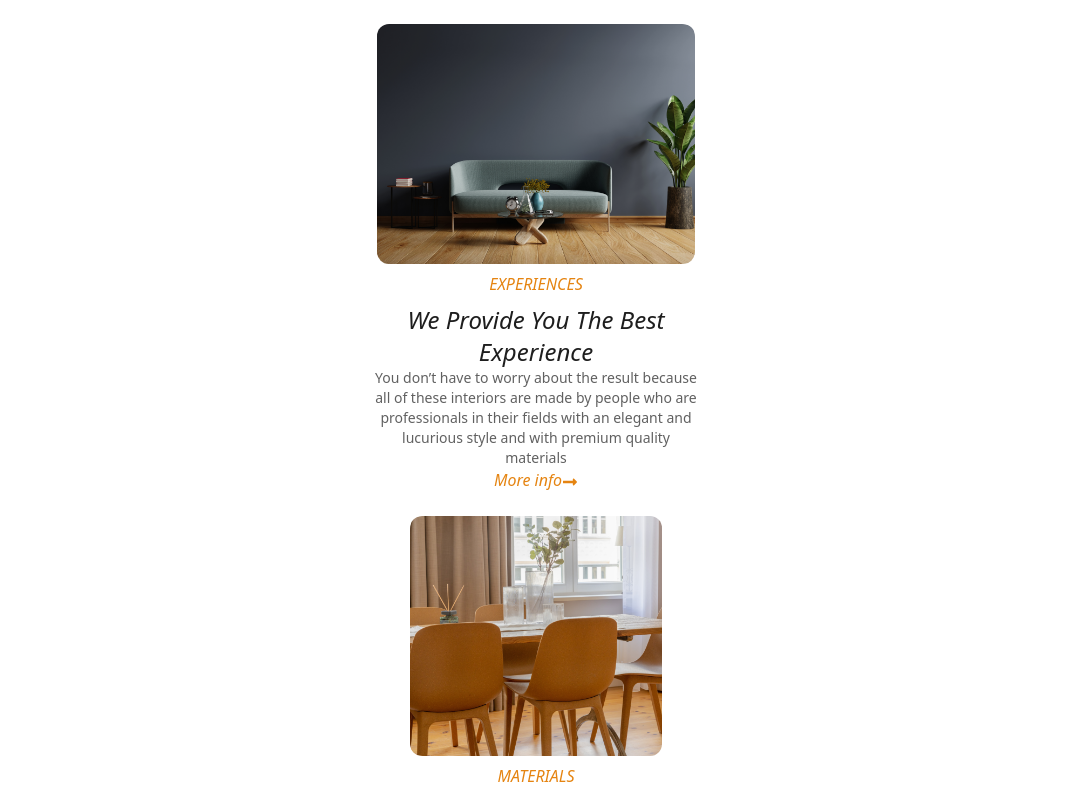
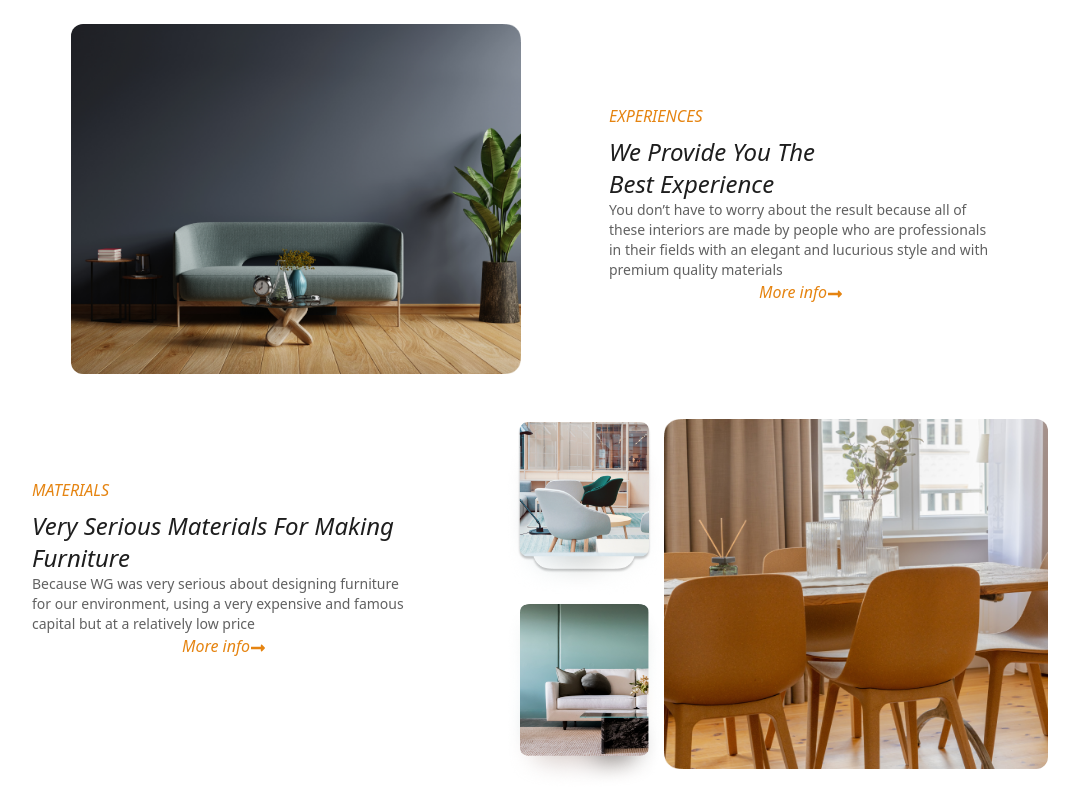
Before and after one commit to Manish6906/wooden-galaxy, a React (Vite) app: page / in a window 1280 px wide. Shown: the top 800 px of the page, without its empty margins (104-1183 px from the left). Built offline with nearby package versions, Linux system fonts and the light colour scheme.

Commit message:
experience and material

```diff
--- a/src/Components/B_experience.jsx
+++ b/src/Components/B_experience.jsx
@@ -2,19 +2,21 @@ import React from 'react'
 import rectangle from "../assets/Rectangle1451.png"
 import material from "../assets/Rectangle1446.png"
 import { FaLongArrowAltRight } from "react-icons/fa"
+import material_1 from "../assets/Group48095417.png"
+import material_2 from "../assets/Group48095419.png"
 
 const B_experience = () => {
   return (
     <div>
         <section className="my-6">
-            <div>
-                <div>
-                    <img className="h-60 mx-auto rounded-xl" src={rectangle} alt="image" />
+            <div className='md:flex md:gap-20 md:justify-center'>
+                <div className='flex flex-col items-center'>
+                    <img className="h-[350px] rounded-xl md:w-[450px]" src={rectangle} alt="image" />
                 </div>
-                <div className='w-[330px] mx-auto'>
-                  <h5 className='text-center italic my-2 text-[#E58411]'>EXPERIENCES</h5>
-                  <h2 className='text-[#1E1E1E] text-center italic text-2xl'>We Provide You The Best Experience</h2>
-                  <p className='text-center text-[#1E1E1E] text-sm opacity-70'>You don’t have to worry about the result because all of these interiors are made by people who are professionals in their fields with an elegant and lucurious style and with premium quality materials</p>
+                <div className=' text-center p-2 md:w-[400px] md:text-left md:mt-16'>
+                  <h5 className='italic my-2 text-[#E58411]'>EXPERIENCES</h5>
+                  <h2 className='text-[#1E1E1E] italic text-2xl'>We Provide You The <br/> Best Experience</h2>
+                  <p className='text-[#1E1E1E] text-sm opacity-70'>You don’t have to worry about the result because all of these interiors are made by people who are professionals in their fields with an elegant and lucurious style and with premium quality materials</p>
                   <a href="#" className='flex justify-center italic text-[#E58411]'>More info<FaLongArrowAltRight className='mt-[6px]'/></a>
                 </div>
             </div>
@@ -22,16 +24,27 @@ const B_experience = () => {
 
 
         <section className="my-6">
-            <div>
+            <div className='md:flex md:gap-20 md:justify-center'>
+
+            <div className='text-center p-2 md:w-[400px] md:text-left md:mt-16'>
+                  <h5 className=' italic my-2 text-[#E58411]'>MATERIALS</h5>
+                  <h2 className='text-[#1E1E1E] italic text-2xl'>Very Serious Materials For Making Furniture</h2>
+                  <p className='text-[#1E1E1E] text-sm opacity-70'>Because WG was very serious about designing furniture for our environment, using a very expensive and famous capital but at a relatively low price</p>
+                  <a href="#" className='flex justify-center italic text-[#E58411]'>More info<FaLongArrowAltRight className='mt-[6px]'/></a>
+              </div>
+
+              <div className=' flex flex-col items-center md:flex md:flex-row md:justify-center'>
                 <div>
-                    <img className="h-60 mx-auto rounded-xl" src={material} alt="image" />
+                <img className='h-44 mt-6 w-40 hidden md:block' src={material_1} alt="chair" />
+                <img className="h-48 w-40 hidden md:block" src={material_2}  alt="sofa" />
                 </div>
-                <div className='w-[330px] mx-auto'>
-                  <h5 className='text-center italic my-2 text-[#E58411]'>MATERIALS</h5>
-                  <h2 className='text-[#1E1E1E] text-center italic text-2xl'>Very Serious Materials For Making Furniture</h2>
-                  <p className='text-center text-[#1E1E1E] text-sm opacity-70'>Because WG was very serious about designing furniture for our environment, using a very expensive and famous capital but at a relatively low price</p>
-                  <a href="#" className='flex justify-center italic text-[#E58411]'>More info<FaLongArrowAltRight className='mt-[6px]'/></a>
+
+                <div className='flex flex-col items-center'>
+                    <img className="h-[350px] w-96 rounded-xl" src={material} alt="image" />
                 </div>
+              </div>
+
+
             </div>
         </section>
     </div>
```
